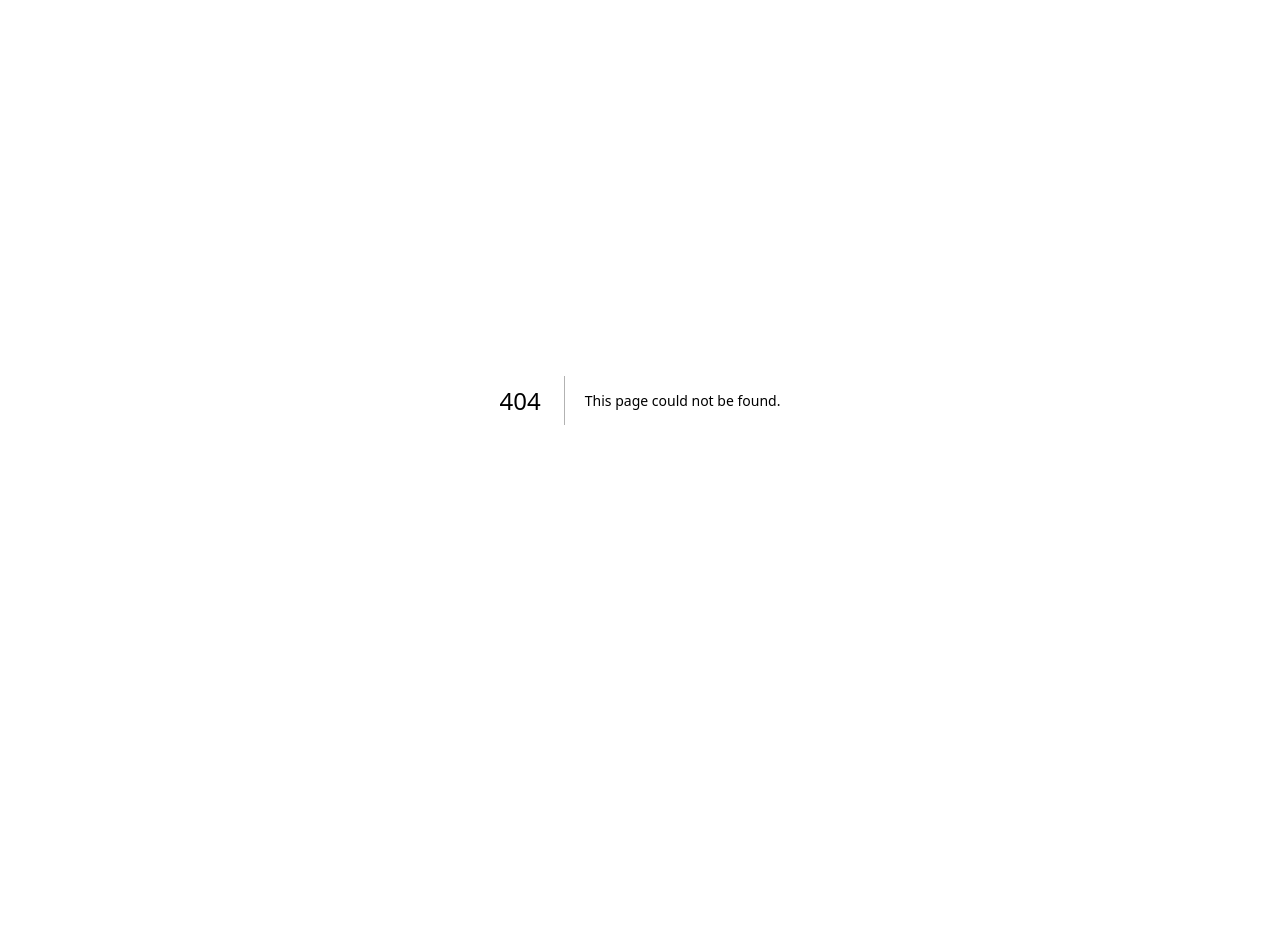
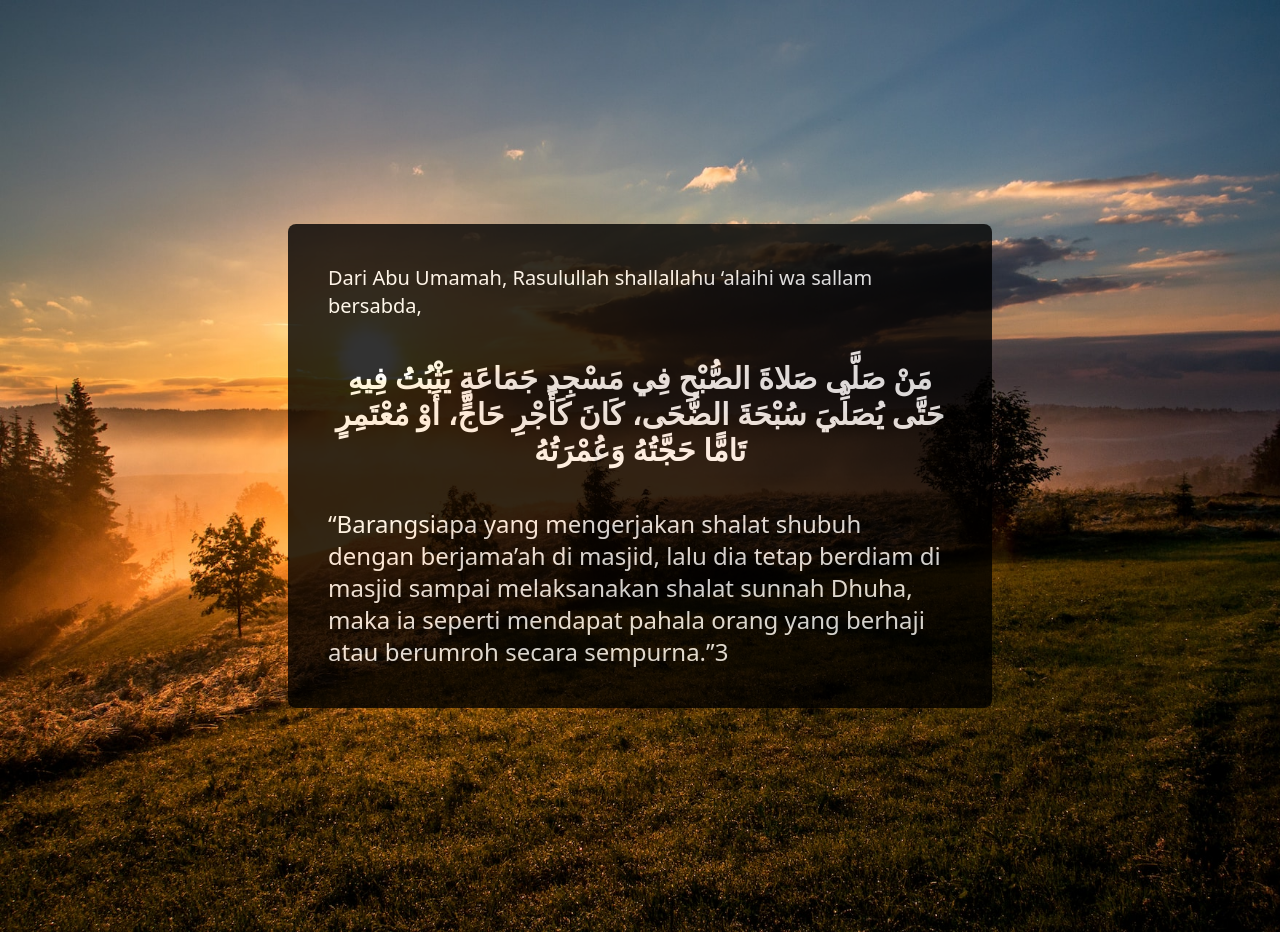
Before and after one commit to chezapangestu/al-barokah-PBCVR, a Next.js app: page /waktuSyuruq in a window 1280 px wide. Before the commit this address had no page. Before the commit the page ends 800 px from the top, so only its background shows below. Built offline with nearby package versions, Linux system fonts and the light colour scheme.

Commit message:
add syuruq time with configured image

```diff
--- a/pages/index.jsx
+++ b/pages/index.jsx
@@ -137,10 +137,10 @@ export default function JadwalSolatHariIni() {
     const { name, countDown } = next
     // console.log(next)
     switch (name) {
-      // case 'Sunrise':
-      //   if (countDown === '00:00:00' && name === 'Sunrise') {
-      //     router.push('waktuSyuruq')
-      //   }
+      case 'Sunrise':
+        if (countDown === '00:00:00' && name === 'Sunrise') {
+          router.push('waktuSyuruq')
+        }
       case 'Fajr':
         if (countDown === '00:00:00' && name === 'Fajr') {
           router.push('waktuadzanSubuh')
--- /dev/null
+++ b/pages/waktuSyuruq/index.jsx
@@ -0,0 +1,44 @@
+import React, { useEffect, useRef, useState } from 'react'
+import { useRouter } from 'next/router'
+// import AlarmShalat from '../../components/AlarmShalat'
+import Alarm from '../../components/Alarm'
+
+export default function WaktuSyuruq() {
+  const router = useRouter()
+  const alarmRef = useRef()
+  // const [isTimeUp, setIsTimeUp] = useState(false)
+
+  // const timeUp = () => {
+  //   // reset()
+  //   // setIsTimeUp(true)
+  // }
+
+  //   useEffect(() => {
+  //     alarmRef.current.play()
+  //     setTimeout(() => {
+  //       router.push('/')
+  //     }, 30000)
+  //   }, [])
+
+  return (
+    <div className="syuruq-main px-72 py-56">
+      <Alarm ref={alarmRef} />
+      <div className="flex flex-col space-y-10 bg-black opacity-80 text-white rounded-lg p-10">
+        <p className="font-medium text-xl">
+          Dari Abu Umamah, Rasulullah shallallahu ‘alaihi wa sallam bersabda,
+        </p>
+        <h1 className="text-3xl font-bold select-none text-center">
+          مَنْ صَلَّى صَلاةَ الصُّبْحِ فِي مَسْجِدِ جَمَاعَةٍ يَثْبُتُ فِيهِ
+          حَتَّى يُصَلِّيَ سُبْحَةَ الضُّحَى، كَانَ كَأَجْرِ حَاجٍّ، أَوْ
+          مُعْتَمِرٍ تَامًّا حَجَّتُهُ وَعُمْرَتُهُ
+        </h1>
+        <p className="font-medium text-2xl">
+          “Barangsiapa yang mengerjakan shalat shubuh dengan berjama’ah di
+          masjid, lalu dia tetap berdiam di masjid sampai melaksanakan shalat
+          sunnah Dhuha, maka ia seperti mendapat pahala orang yang berhaji atau
+          berumroh secara sempurna.”3
+        </p>
+      </div>
+    </div>
+  )
+}
--- a/pages/waktushalat/index.jsx
+++ b/pages/waktushalat/index.jsx
@@ -1,10 +1,11 @@
 import React, { useEffect, useRef, useState } from 'react'
 import { useRouter } from 'next/router'
-import AlarmShalat from '../../components/AlarmShalat'
+// import AlarmShalat from '../../components/AlarmShalat'
+import Alarm from '../../components/Alarm'
 
 export default function Waktushalat() {
   const router = useRouter()
-  const alarmRefShalat = useRef()
+  const alarmRef = useRef()
   // const [isTimeUp, setIsTimeUp] = useState(false)
 
   // const timeUp = () => {
@@ -13,7 +14,7 @@ export default function Waktushalat() {
   // }
 
   useEffect(() => {
-    alarmRefShalat.current.play()
+    alarmRef.current.play()
     setTimeout(() => {
       router.push('/')
     }, 30000)
@@ -21,7 +22,7 @@ export default function Waktushalat() {
 
   return (
     <div className="bg-white-900 font-inter p-[15%]">
-      <AlarmShalat ref={alarmRefShalat} />
+      <Alarm ref={alarmRef} />
       <div className="">
         <h1 className="text-[10rem] font-bold select-none text-center animate-pulse">
           Waktunya Shalat
--- a/styles/globals.css
+++ b/styles/globals.css
@@ -13,6 +13,15 @@ strong {
 /* BG HERO MAIN PAGE */
 .hero-main {
   background-image: url('../public/pict/bg-1.jpg');
+  background-size: cover;
+  background-repeat: no-repeat;
+}
+
+/* BG HERO MAIN PAGE */
+
+/* BG HERO MAIN PAGE */
+.syuruq-main {
+  background-image: url('../public/pict/sunrise-syuruq.jpg');
   background-size: cover;
   background-repeat: no-repeat;
 }
```
Also changed, not shown: public/pict/sunrise-syuruq.jpg (added).
